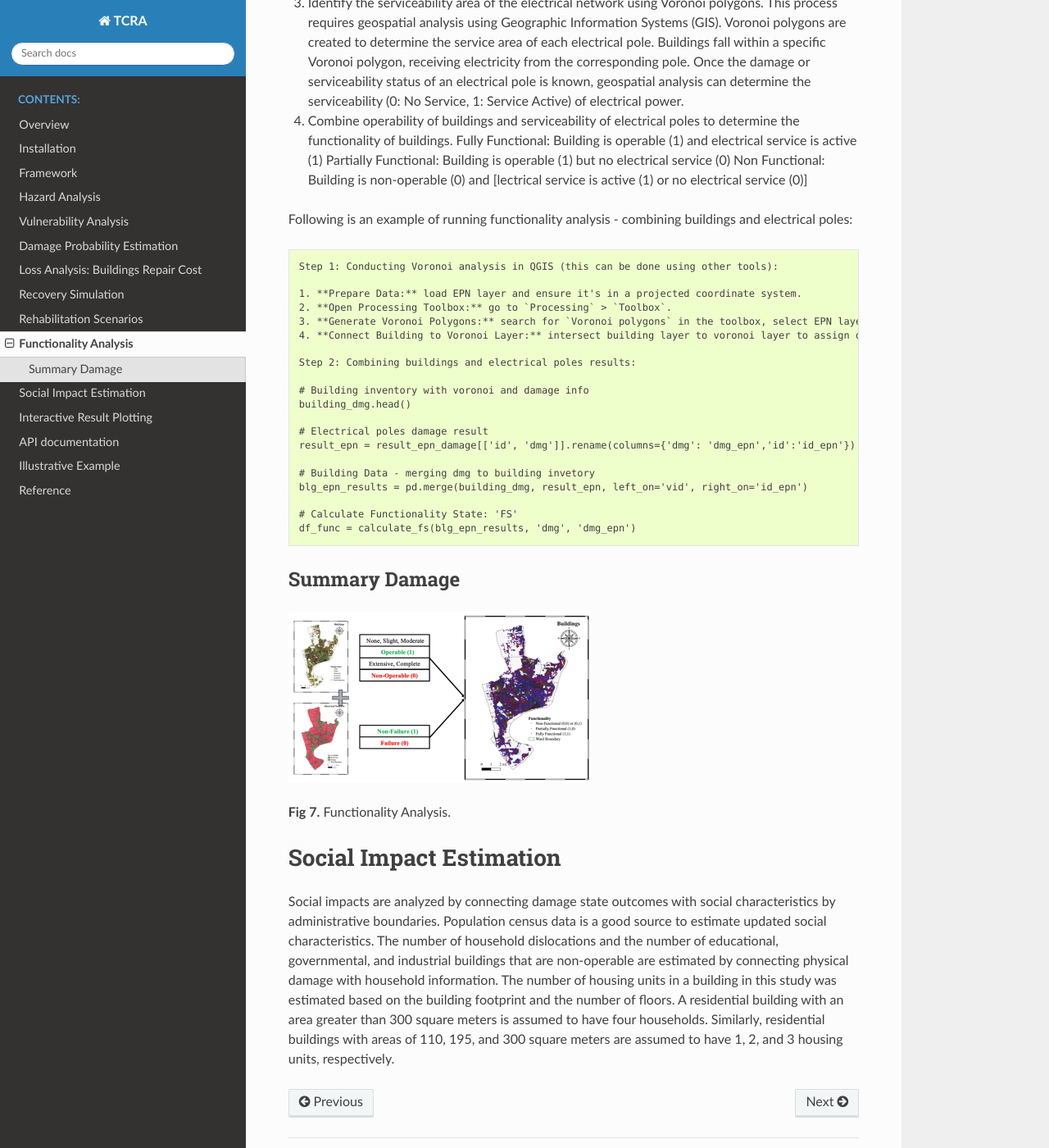
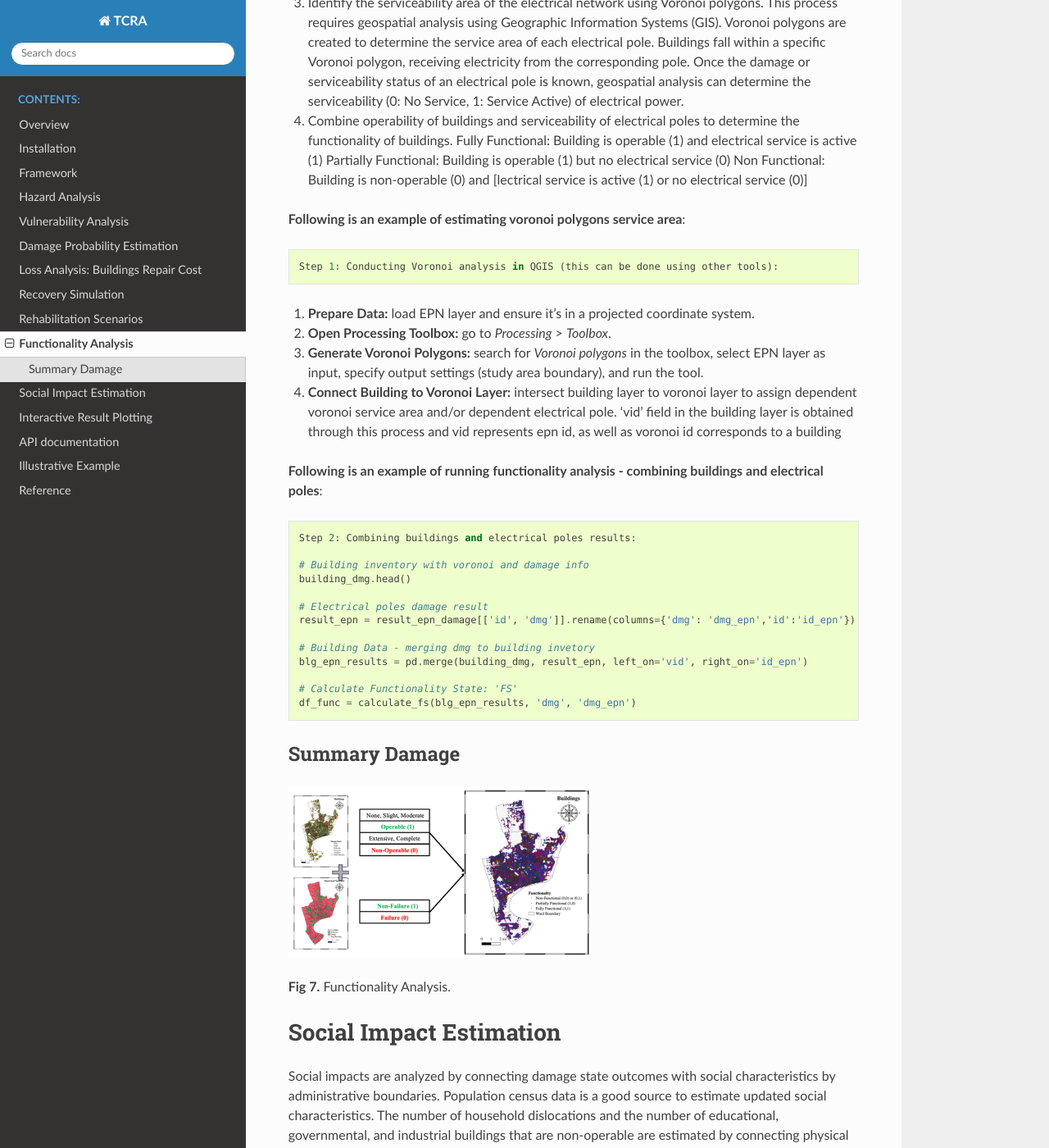
Before and after one commit to rxm562/TCRA, a Sphinx documentation site: the page built from docs/source/functionality.rst, in a window 1280 px wide and 1400 px high, scrolled down 312 px. Shown: the whole window at 82% size. Built offline with Sphinx 7.4.7 and the Read the Docs theme 2.0.0, drawn with Linux system fonts in a browser that asks for light colours; some of the changed lines change nothing that is shown; some of the changed text lies outside the part shown.

Commit message:
Update functionality.rst

```diff
--- a/docs/source/functionality.rst
+++ b/docs/source/functionality.rst
@@ -17,14 +17,16 @@
    Partially Functional: Building is operable (1) but no electrical service (0)
    Non Functional: Building is non-operable (0) and [lectrical service is active (1) or no electrical service (0)]
 
-Following is an example of running functionality analysis - combining buildings and electrical poles::
+**Following is an example of estimating voronoi polygons service area**::
 
    Step 1: Conducting Voronoi analysis in QGIS (this can be done using other tools):
 
-   1. **Prepare Data:** load EPN layer and ensure it's in a projected coordinate system.
-   2. **Open Processing Toolbox:** go to `Processing` > `Toolbox`.
-   3. **Generate Voronoi Polygons:** search for `Voronoi polygons` in the toolbox, select EPN layer as input, specify output settings (study area boundary), and run the tool.
-   4. **Connect Building to Voronoi Layer:** intersect building layer to voronoi layer to assign dependent voronoi service area and/or dependent electrical pole. 'vid' field in the building layer is obtained through this process and vid represents epn id, as well as voronoi id corresponds to a building
+1. **Prepare Data:** load EPN layer and ensure it's in a projected coordinate system.
+2. **Open Processing Toolbox:** go to `Processing` > `Toolbox`.
+3. **Generate Voronoi Polygons:** search for `Voronoi polygons` in the toolbox, select EPN layer as input, specify output settings (study area boundary), and run the tool.
+4. **Connect Building to Voronoi Layer:** intersect building layer to voronoi layer to assign dependent voronoi service area and/or dependent electrical pole. 'vid' field in the building layer is obtained through this process and vid represents epn id, as well as voronoi id corresponds to a building
+
+**Following is an example of running functionality analysis - combining buildings and electrical poles**::
 
    Step 2: Combining buildings and electrical poles results:
 
@@ -54,3 +56,27 @@
 ===============
 
 Social impacts are analyzed by connecting damage state outcomes with social characteristics by administrative boundaries. Population census data is a good source to estimate updated social characteristics. The number of household dislocations and the number of educational, governmental, and industrial buildings that are non-operable are estimated by connecting physical damage with household information. The number of housing units in a building in this study was estimated based on the building footprint and the number of floors. A residential building with an area greater than 300 square meters is assumed to have four households. Similarly, residential buildings with areas of 110, 195, and 300 square meters are assumed to have 1, 2, and 3 housing units, respectively.
+
+Following is an example of running social impact analysis::
+
+   # Building Inventory with damage state
+   df=building_dmg
+
+   # Estimate Housing Units - residential buildings only
+   df['unit'] = categorize_areas(df)
+   df['hh_unit'] = df["Floor"] * df["unit"]
+
+   # Assume buildings will be non-operable if DS>2 (i.e., extensive or complete)
+   df=df[df.dmg>2]
+
+   # Dislocated households
+   residential_df = df[df['Occupancy'].isin(['RES1', 'RES2', 'RES3', 'RES4', 'RES5', 'RES6'])]
+   educational_df = df[df['Occupancy'].isin(['EDU1', 'EDU2'])]
+   government_df = df[df['Occupancy'].isin(['GOV1', 'GOV2'])]
+   industrial_df = df[df['Occupancy'].isin(['IND1', 'IND2', 'IND3', 'IND4', 'IND5', 'IND6'])]
+
+   print('Total residential buildings dislocated:', residential_df.shape[0])
+   print('Total households dislocated:', residential_df.hh_unit.sum())
+   print('Total education buildings damaged:', educational_df.shape[0])
+   print('Total government buildings damaged:', government_df.shape[0])
+   print('Total industrial buildings damaged:', industrial_df.shape[0])
```
